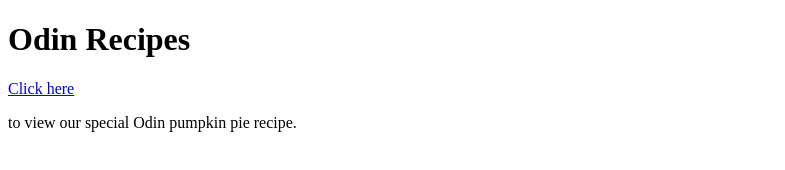
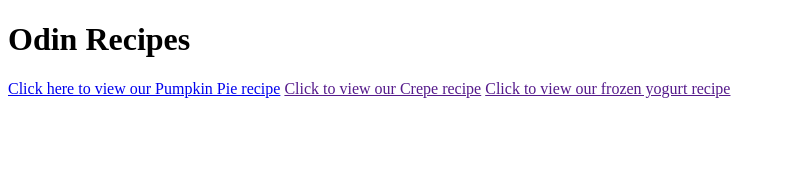
Before and after one commit to Darien-B/odin-recipes, a plain HTML site: page index.html in a window 1280 px wide. Shown: the whole page, without its empty margins (0-785 px from the left). Drawn offline with Linux system fonts and the light colour scheme.

Commit message:
- Fix link to pumpkin-pie.html - Add link without path for crepe recipe - Add link without path for frozen yogurt recipe

```diff
--- a/index.html
+++ b/index.html
@@ -8,6 +8,7 @@
 </head>
 <body>
     <h1>Odin Recipes</h1>
-    <a href="recipes/pumpkin-pie.html">Click here</a><p>to view our special Odin pumpkin pie recipe.</p>
-</body>
+    <a href="recipes/pumpkin-pie.html">Click here to view our Pumpkin Pie recipe</a>
+    <a href="">Click to view our Crepe recipe</a>
+    <a href="">Click to view our frozen yogurt recipe</a>
 </html>
```
